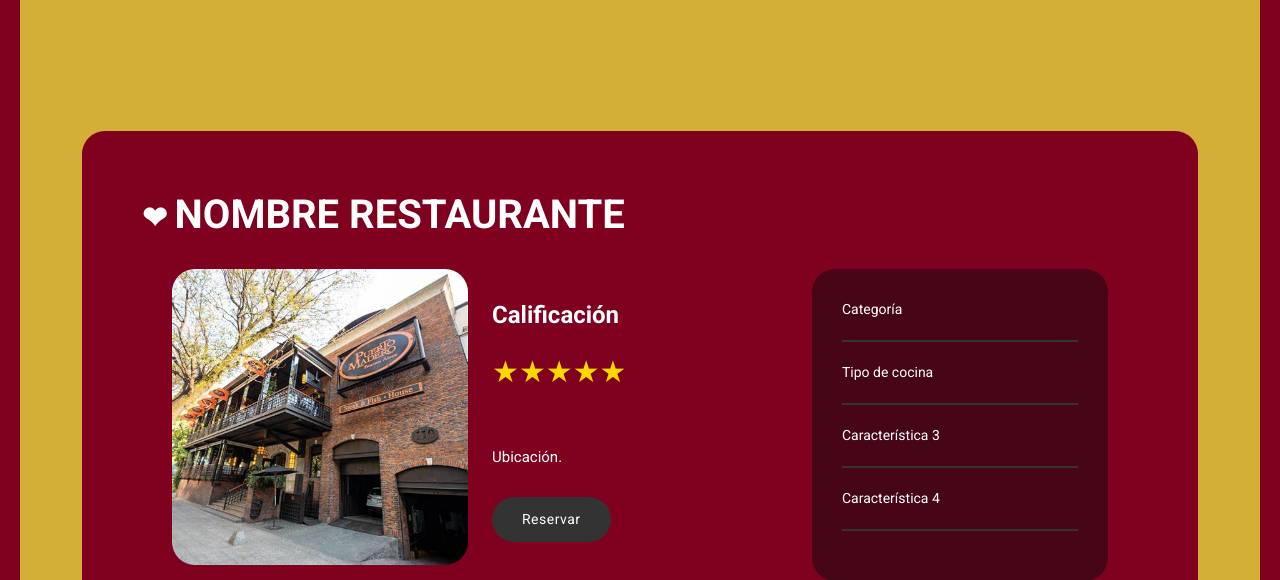
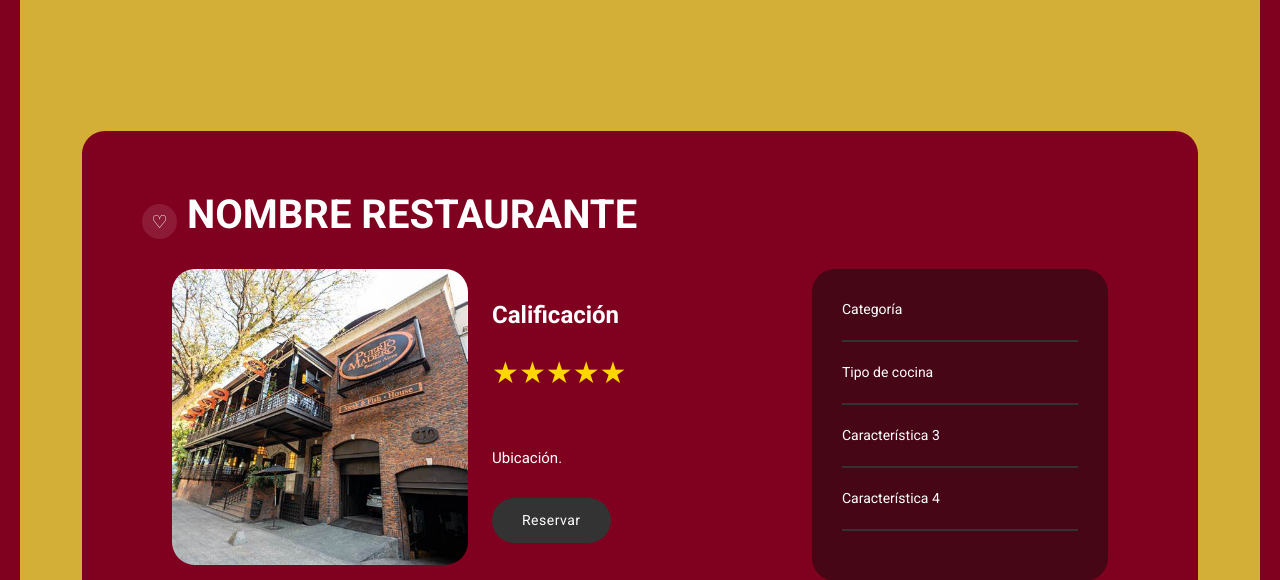
Before and after one commit to roccogb/LoremIpsum, a Flask app: page /restaurante in a window 1280 px wide. Shown: the part 91-671 px from the top of the page. Run offline with Flask 3, Linux system fonts and the light colour scheme; some libraries are stand-ins or nearby versions.

Commit message:
Modificación de favoritos en resto

```diff
--- a/frontend/static/css/seleccion_resto.css
+++ b/frontend/static/css/seleccion_resto.css
@@ -241,10 +241,36 @@ p {
   background-color: #800020;
 }
 
-.heart {
-  color: #FFFFFF;
-  font-size: 30px;
+.heart-btn {
+    background: rgba(255, 255, 255, 0.1);
+    border: none;
+    color: white;
+    font-size: 18px;
+    width: 35px;
+    height: 35px;
+    border-radius: 50%;
+    cursor: pointer;
+    transition: all 0.3s ease;
+    align-items: center;
+    justify-content: center;
+    backdrop-filter: blur(5px);
+    z-index: 10;
 }
+
+.heart-btn:hover {
+    background: rgba(255, 255, 255, 0.2);
+    transform: scale(1.1);
+}
+
+.heart-btn.active {
+    background: rgba(255, 0, 0, 0.8);
+    color: white;
+}
+
+.heart-btn.active:hover {
+    background: rgba(255, 0, 0, 1);
+}
+
 
 .stars::before {
   content: "★★★★★";
--- a/frontend/templates/resto.html
+++ b/frontend/templates/resto.html
@@ -1,6 +1,4 @@
 {% extends "base.html" %}
-
-{% block title %} Restaurante seleccionado - FoodyBA{% endblock %}
 
 {% block styles %}
     <link href="{{ url_for('static', filename='bootstrap/resto_bootstrap.min.css') }}" rel="stylesheet">
@@ -17,7 +15,7 @@
           <div class="page-content">
             <div class="row">
               <h1>
-                <span class="heart"> &#10084; </span>
+                <button class="heart-btn" onclick="toggleHeart(this)">♡</button>
                 NOMBRE RESTAURANTE
               </h1>
               <div class="col-lg-12">
```
